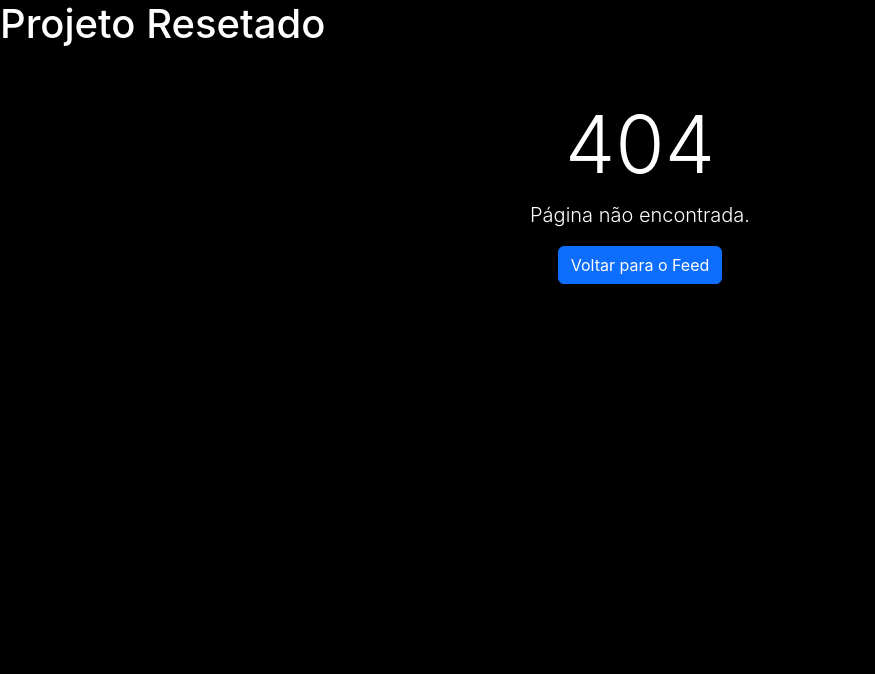
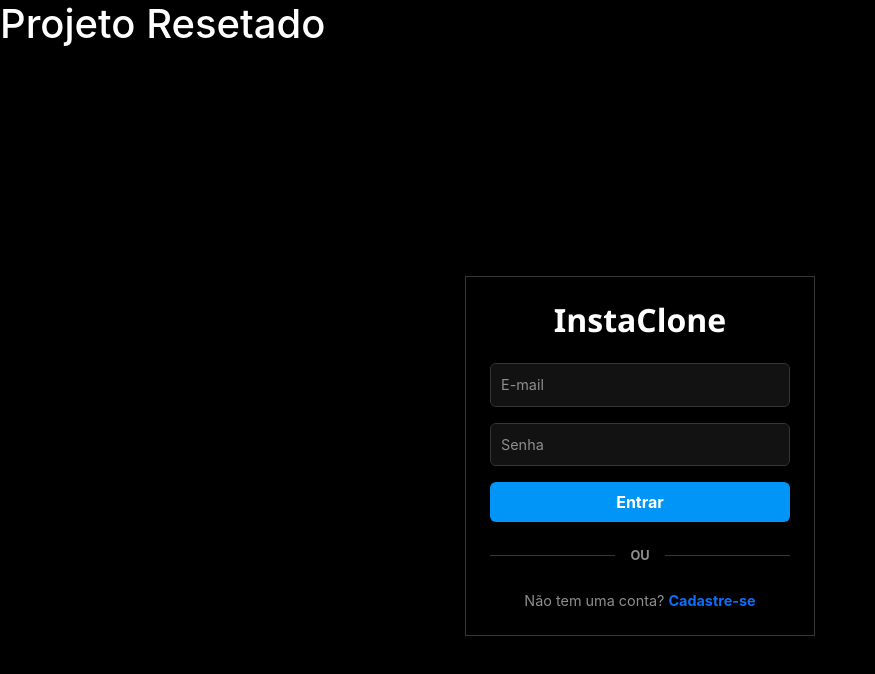
Before and after one commit to SaraAlmeida07/insta-clone, a Vue app: page /login in a window 1280 px wide. Before the commit this address had no page. Shown: the top 674 px of the page, without its empty margins (0-875 px from the left). Built offline with nearby package versions, Linux system fonts and the light colour scheme; the HTML template or start-up script is replaced by a standard one.

Commit message:
feat: iniciando o bloco de autentificação

```diff
--- a/src/router/index.ts
+++ b/src/router/index.ts
@@ -1,8 +1,14 @@
 import { createRouter, createWebHistory } from 'vue-router'
+import LoginView from '../views/LoginView.vue'
 import HomeView from '../views/HomeView.vue'
 import NotFound from '../views/NotFound.vue'
 
 const routes = [
+  {
+    path: '/login',
+    name: 'login',
+    component: LoginView
+  },
   {
     path: '/',
     name: 'home',
--- /dev/null
+++ b/src/views/LoginView.vue
@@ -0,0 +1,125 @@
+<script setup>
+import { ref } from 'vue';
+
+const email = ref('');
+const password = ref('');
+
+const handleLogin = () => {
+  console.log('Tentando logar com:', email.value, password.value);
+  // Futuramente chamaremos a store de auth aqui
+};
+</script>
+
+<template>
+  <div class="login-container d-flex align-items-center justify-content-center">
+    <div class="login-card p-4 text-center">
+      <h1 class="instagram-logo mb-4 fs-2">InstaClone</h1>
+
+      <form @submit.prevent="handleLogin">
+        <div class="mb-3">
+          <input
+            v-model="email"
+            type="email"
+            class="form-control custom-input"
+            placeholder="E-mail"
+            required
+          >
+        </div>
+
+        <div class="mb-3">
+          <input
+            v-model="password"
+            type="password"
+            class="form-control custom-input"
+            placeholder="Senha"
+            required
+          >
+        </div>
+
+        <button type="submit" class="btn btn-primary w-100 fw-bold">
+          Entrar
+        </button>
+      </form>
+
+      <div class="divider my-4">
+        <span>OU</span>
+      </div>
+
+      <div class="register-link">
+        <p class="mb-0 text-grey">
+          Não tem uma conta?
+          <router-link to="/cadastro" class="text-primary fw-bold text-decoration-none">
+            Cadastre-se
+          </router-link>
+        </p>
+      </div>
+    </div>
+  </div>
+</template>
+
+<style scoped>
+.login-container {
+  min-height: 100vh;
+  background-color: var(--bg-black);
+}
+
+.login-card {
+  width: 100%;
+  max-width: 350px;
+  border: 1px solid var(--input-border);
+  background-color: var(--bg-black);
+}
+
+.custom-input {
+  background-color: var(--input-bg);
+  border: 1px solid var(--input-border);
+  color: var(--text-white);
+  padding: 10px;
+  font-size: 0.9rem;
+}
+
+.custom-input:focus {
+  background-color: var(--input-bg);
+  border-color: var(--text-grey);
+  color: var(--text-white);
+  box-shadow: none;
+}
+
+.custom-input::placeholder {
+  color: var(--text-grey);
+}
+
+.btn-primary {
+  background-color: var(--primary-blue);
+  border: none;
+  padding: 8px;
+}
+
+.btn-primary:hover {
+  background-color: var(--secondary-blue);
+}
+
+.divider {
+  display: flex;
+  align-items: center;
+  color: var(--text-grey);
+  font-size: 0.8rem;
+  font-weight: bold;
+}
+
+.divider::before, .divider::after {
+  content: "";
+  flex: 1;
+  height: 1px;
+  background: var(--input-border);
+}
+
+.divider span {
+  padding: 0 15px;
+}
+
+.text-grey {
+  color: var(--text-grey);
+  font-size: 0.9rem;
+}
+</style>
```
Also changed, not shown: 1 other file (tests, documents, lock files or other folders).
